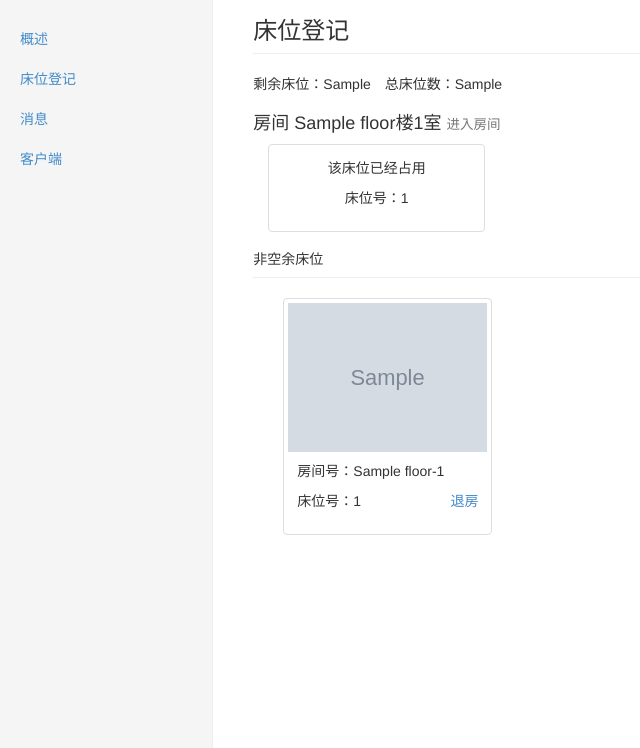
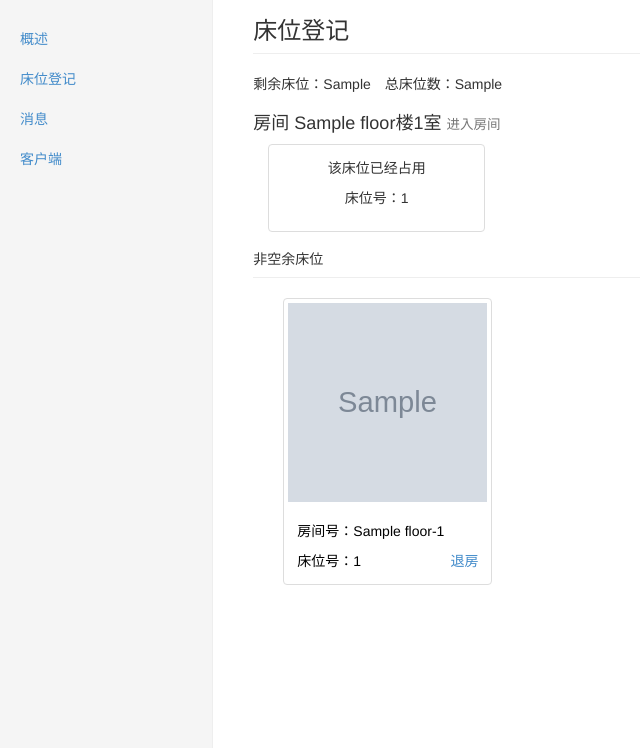
Before and after one commit to Mark-Shine/oldman, a Django app: template redpoint/templates/redpoint/rooms.html in a window 1280 px wide. Shown: the part 52-800 px from the top of the page, without its empty margins (0-640 px from the left). Run offline with Django 3.2, Linux system fonts and the light colour scheme; the template is opened without the code that fills it: most values are stand-ins (such as "Sample title", 1, 10 or a date in 2020); grey boxes marked "Sample" are stand-in pictures; parts of the project's set-up code (start-up, migrations or seed data) failed here and were passed over; some libraries are stand-ins or nearby versions.

Commit message:
调整房间的图片样式

```diff
--- a/redpoint/templates/base.html
+++ b/redpoint/templates/base.html
@@ -19,6 +19,9 @@
       color: #ddd;
     }
     </style>
+    {%block extra %}
+
+    {%endblock%}
 </head>
 
 <body >
--- a/redpoint/templates/redpoint/home.html
+++ b/redpoint/templates/redpoint/home.html
@@ -31,7 +31,7 @@
         <tr>
           <td>{{forloop.counter}}</td>
           <td>{{w.name}}</td>
-          <td><img class="img-responsive img-thumbnail" src="{{w.avatar.url}}" style="width: 100px; height=100px "></td>
+          <td><img class="img-responsive img-thumbnail" src="{{w.avatar.url}}" style="width: 100px; height:100px; "></td>
         </tr>
       {%endfor%}
 
--- a/redpoint/templates/redpoint/rooms.html
+++ b/redpoint/templates/redpoint/rooms.html
@@ -1,4 +1,34 @@
 {% extends 'base.html' %}
+{%block extra %}
+<style type="text/css">
+.bed-container {
+  border: 1px solid #ddd;
+  border-radius: 4px;
+  padding: 4px;line-height: 1.42857143;
+  margin-bottom: 15px;
+}
+.bed-container .thumbnail {
+  padding: 0px;
+  border:none;
+  width:100%;
+  overflow: hidden;
+  border-radius: 0px;
+  height: 199px;
+  margin-bottom: 10px;
+}
+.bed-container .thumbnail img {
+  width: 100%;
+  height: 100%;
+}
+.bed-container .caption {
+  padding:9px;
+  color:#000;
+}
+.bed-container .caption p:last-child {
+  margin-bottom: 0px;
+}
+</style>
+{%endblock%}
 
 {%block mod_content%}
 <div class="row ">
@@ -40,14 +70,15 @@
 
    {%for bed in occupyied_beds%}
       {%if bed.who %}
-      <div class="col-sm-3 col-md-3 ">
-        <div class="thumbnail">
-          <img  alt="..." src="{{bed.who.avatar.url}}" >
+      <div class="col-sm-3 col-md-3 " >
+        <div class="bed-container">
+          <div class="thumbnail">
+            <img  alt="..." src="{{bed.who.avatar.url}}" >
+          </div>
           <div class="caption">
-          <p>房间号：{{bed.room.floor}}-{{bed.room.room_number}}</p>
-          <p>床位号：{{bed.number}} <a style="font-size: 14px"class="pull-right" href="{%url 'checkout'%}?bedid={{bed.id}}">退房</a></p>
+            <p>房间号：{{bed.room.floor}}-{{bed.room.room_number}}</p>
+            <p>床位号：{{bed.number}} <a style="font-size: 14px"class="pull-right" href="{%url 'checkout'%}?bedid={{bed.id}}">退房</a></p>
           </div>
-
         </div>
       </div>
     {%endif%}
--- a/redpoint/views.py
+++ b/redpoint/views.py
@@ -208,7 +208,7 @@ def add_message(request):
         return HttpResponseRedirect(reverse("messages"))
 
 def show_message():
-    worktime = 1200
+    worktime = 6000
     ms_object = Messages.objects.last()
     now = timezone.now()
     end_time = ms_object.create + datetime.timedelta(seconds=worktime)
```
